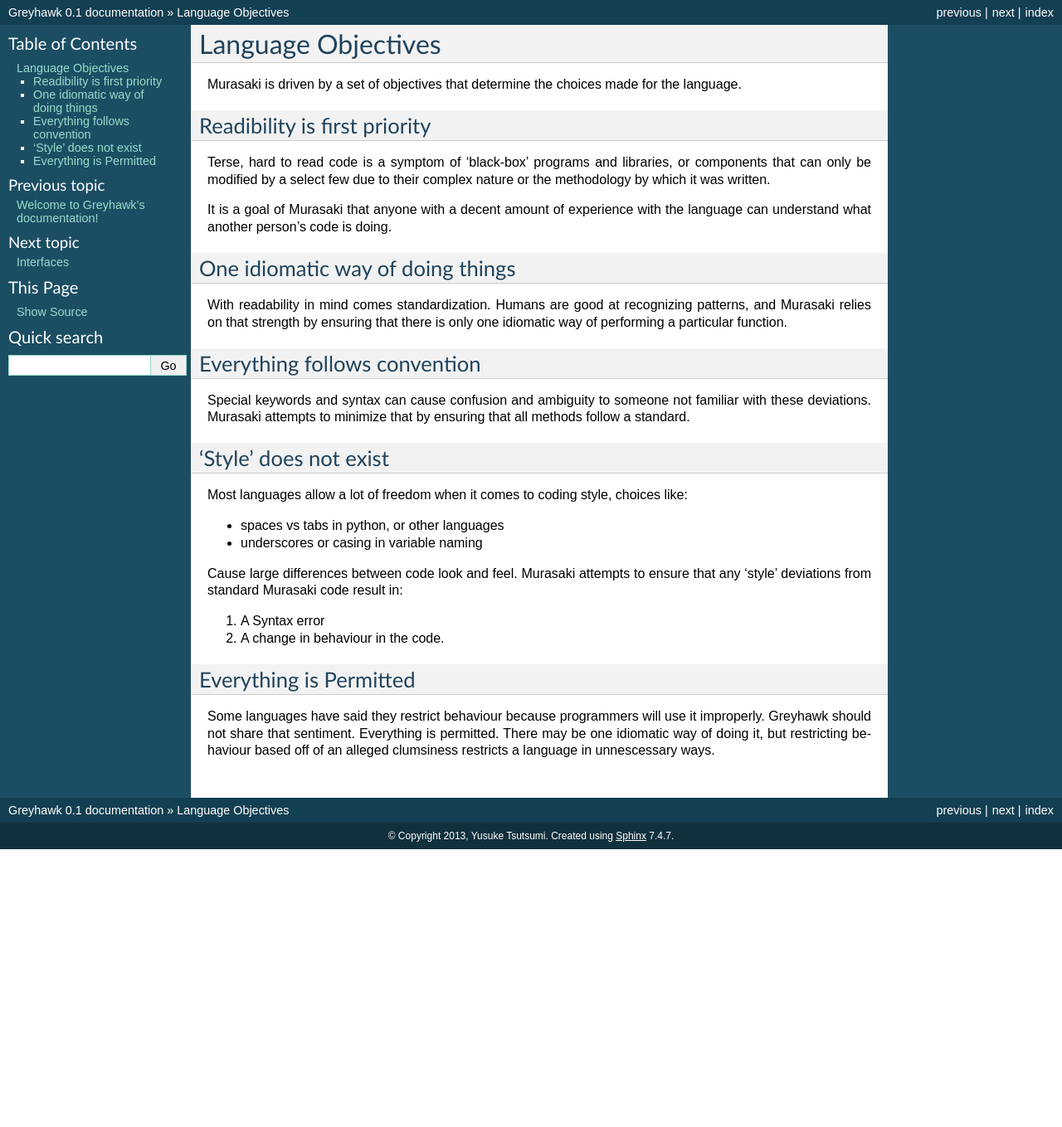
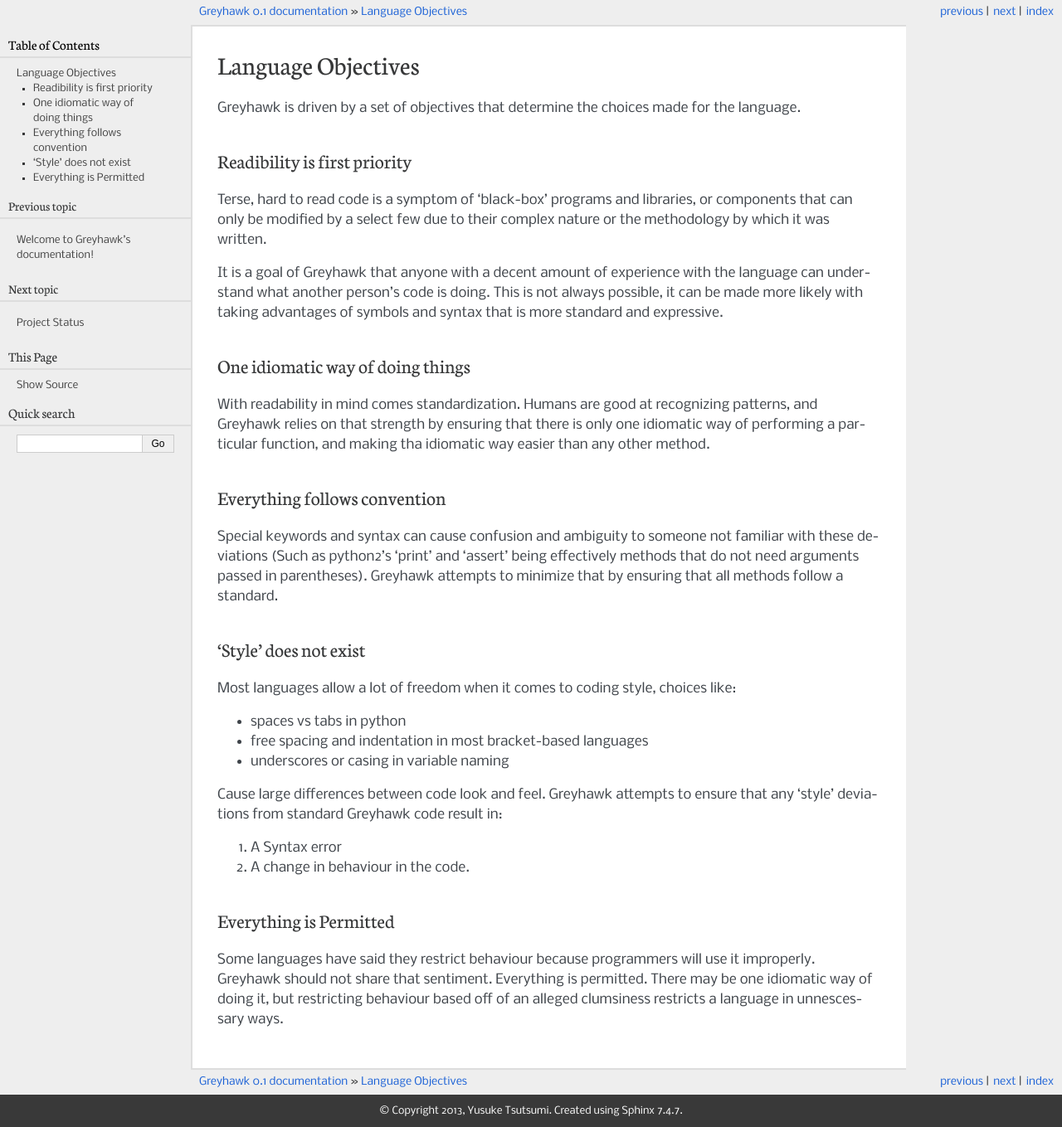
Before and after one commit to toumorokoshi/greyhawk-language, a Sphinx documentation site: the page built from docs/objectives.rst, in a window 1280 px wide. Shown: the whole page at 83% size. Built offline with Sphinx 7.4.7, drawn with Linux system fonts in a browser that asks for light colours; pages that are not in the unit, such as notebooks, are missing from menus; before the commit the page ends 1024 px from its top, so only the background shows below that.

Commit message:
added inspirations for docs, changing theme

```diff
--- a/docs/conf.py
+++ b/docs/conf.py
@@ -94,7 +94,7 @@
 
 # The theme to use for HTML and HTML Help pages.  See the documentation for
 # a list of builtin themes.
-html_theme = 'default'
+html_theme = 'pyramid'
 
 # Theme options are theme-specific and customize the look and feel of a theme
 # further.  For a list of options available for each theme, see the
--- a/docs/objectives.rst
+++ b/docs/objectives.rst
@@ -1,7 +1,7 @@
 Language Objectives
 ===================
 
-Murasaki is driven by a set of objectives that determine the choices made for the language.
+Greyhawk is driven by a set of objectives that determine the choices made for the language.
 
 Readibility is first priority
 -----------------------------
@@ -10,35 +10,40 @@
 libraries, or components that can only be modified by a select few due
 to their complex nature or the methodology by which it was written.
 
-It is a goal of Murasaki that anyone with a decent amount of
+It is a goal of Greyhawk that anyone with a decent amount of
 experience with the language can understand what another person's code
-is doing.
+is doing. This is not always possible, it can be made more likely with
+taking advantages of symbols and syntax that is more standard and
+expressive.
 
 One idiomatic way of doing things
 ---------------------------------
 
 With readability in mind comes standardization. Humans are good at
-recognizing patterns, and Murasaki relies on that strength by
-ensuring that there is only one idiomatic way of performing a
-particular function.
+recognizing patterns, and Greyhawk relies on that strength by ensuring
+that there is only one idiomatic way of performing a particular
+function, and making tha idiomatic way easier than any other method.
 
 Everything follows convention
 -----------------------------
 
 Special keywords and syntax can cause confusion and ambiguity to
-someone not familiar with these deviations. Murasaki attempts to
-minimize that by ensuring that all methods follow a standard.
+someone not familiar with these deviations (Such as python2's 'print'
+and 'assert' being effectively methods that do not need arguments
+passed in parentheses). Greyhawk attempts to minimize that by ensuring
+that all methods follow a standard.
 
 'Style' does not exist
 ----------------------
 
 Most languages allow a lot of freedom when it comes to coding style, choices like:
 
-* spaces vs tabs in python, or other languages
+* spaces vs tabs in python
+* free spacing and indentation in most bracket-based languages
 * underscores or casing in variable naming
 
-Cause large differences between code look and feel. Murasaki attempts
-to ensure that any 'style' deviations from standard Murasaki code result in:
+Cause large differences between code look and feel. Greyhawk attempts
+to ensure that any 'style' deviations from standard Greyhawk code result in:
 
 1. A Syntax error
 2. A change in behaviour in the code.
```
Also changed, not shown: docs/index.rst (+17 -2 lines), docs/inspirations.rst (added, +17 -0 lines), docs/status.rst (+35 -0 lines), docs/todo.rst (deleted, +0 -21 lines).
